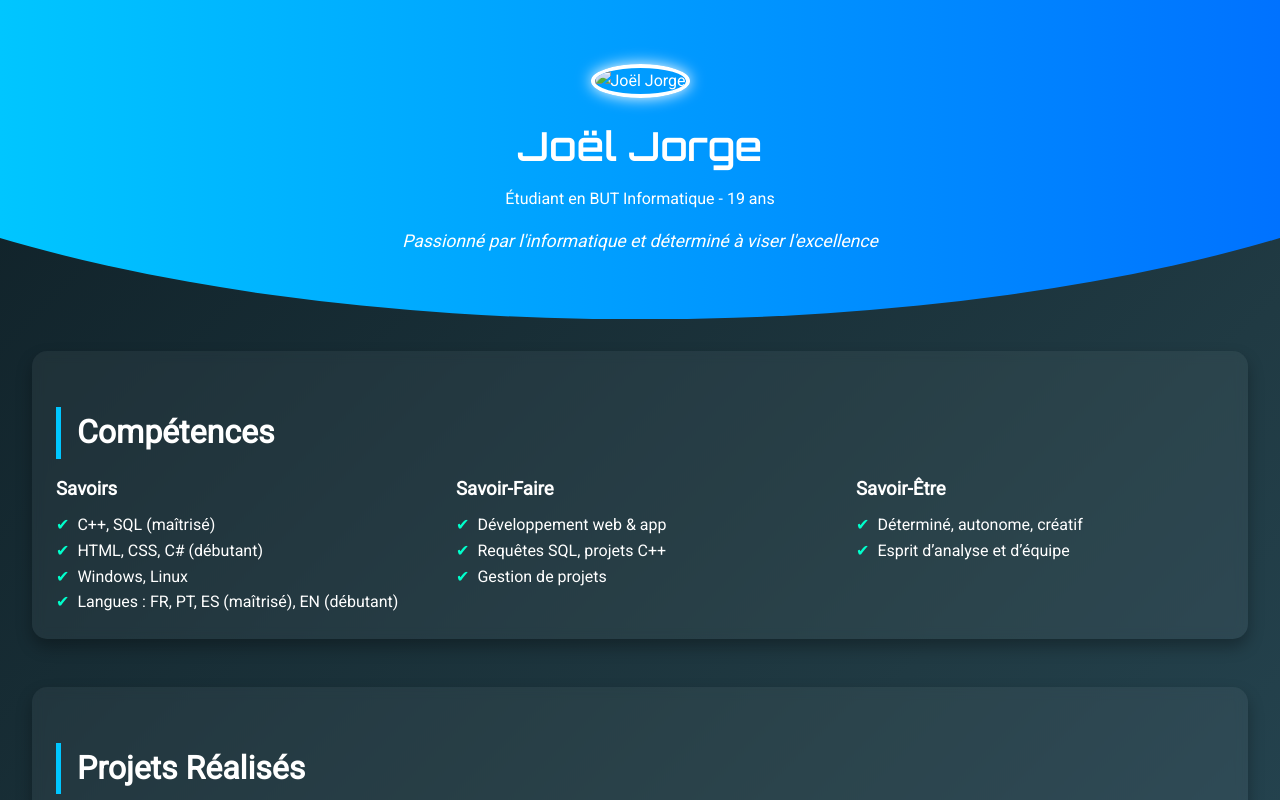
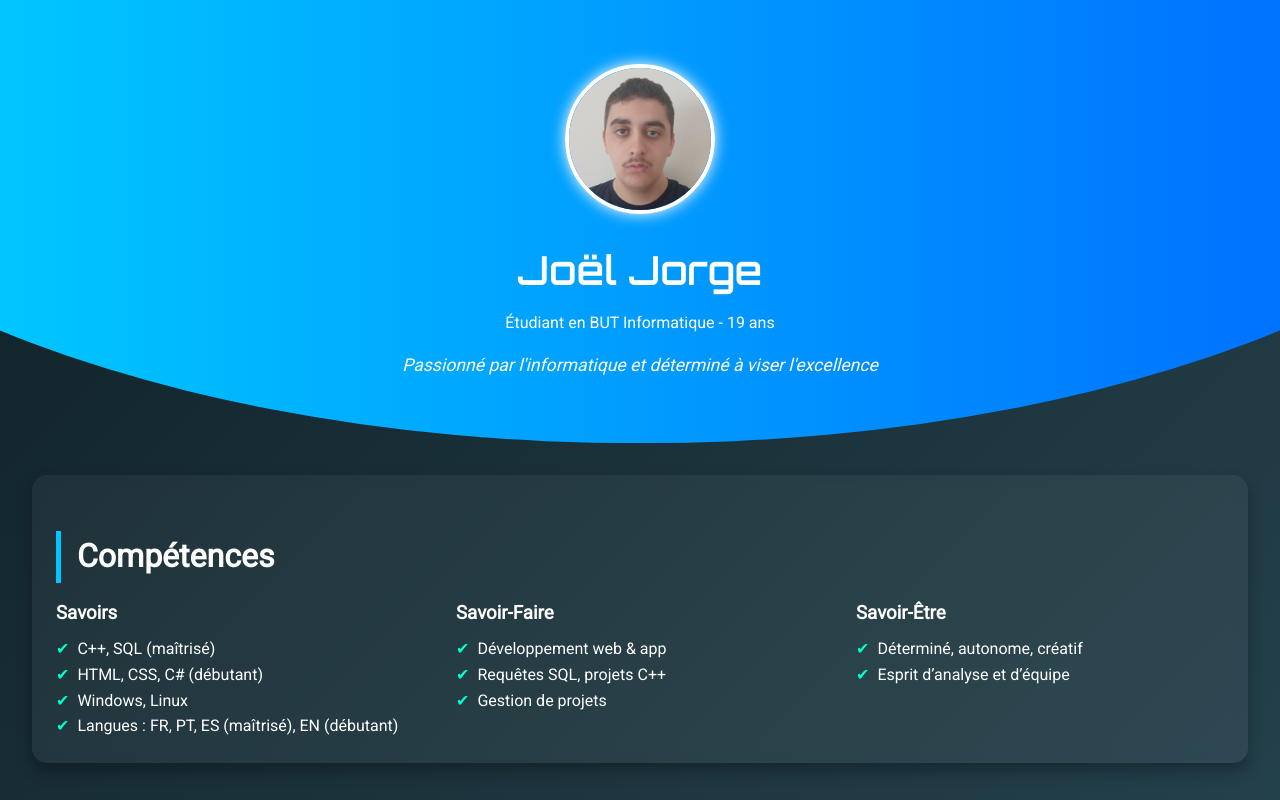
Before and after one commit to Ecureille/site-pro, a plain HTML site: page index.html in a window 1280 px wide. Shown: the top 800 px of the page. Drawn offline with Linux system fonts and the light colour scheme.

Commit message:
Update index.html

```diff
--- a/index.html
+++ b/index.html
@@ -10,7 +10,7 @@
 <body>
   <header>
     <div class="container">
-      <img src="image/joel.png" alt="Joël Jorge" class="profile-img">
+      <img src="image/joel.jpg" alt="Joël Jorge" class="profile-img">
       <h1>Joël Jorge</h1>
       <p>Étudiant en BUT Informatique - 19 ans</p>
       <p class="tagline">Passionné par l'informatique et déterminé à viser l'excellence</p>
```
